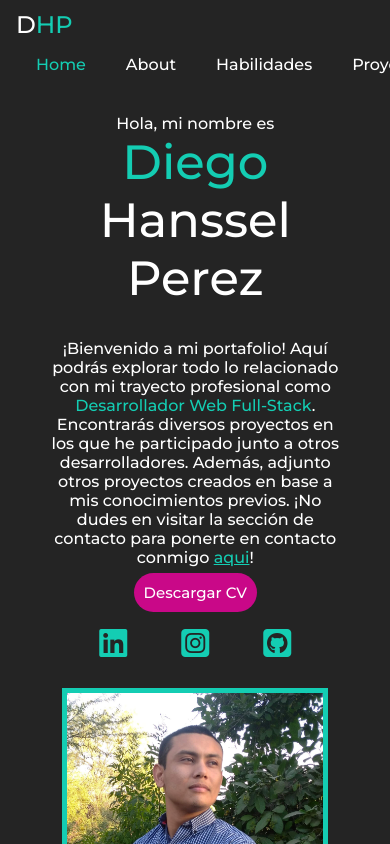
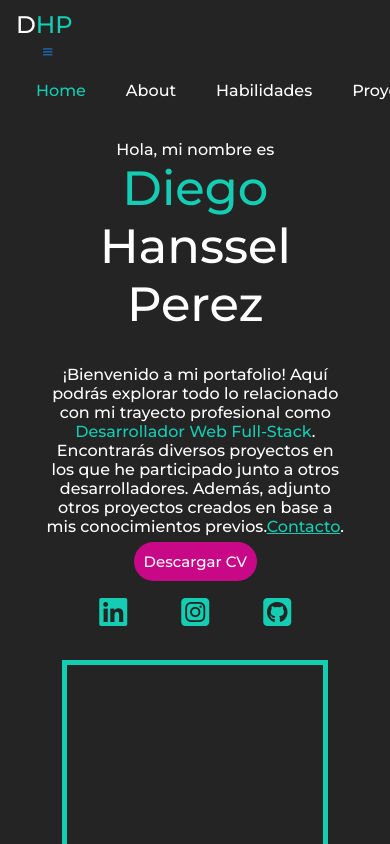
Before and after one commit to diegohansselperez/MyPortfolio, a React (Vite) app: page / in a window 390 px wide. Shown: the top 844 px of the page. Built offline with nearby package versions, Linux system fonts and the light colour scheme.

Commit message:
Agregamois un dropptoggle para el tema de menu en la barra de navegacion mobile

```diff
--- a/package.json
+++ b/package.json
@@ -10,6 +10,9 @@
     "preview": "vite preview"
   },
   "dependencies": {
+    "@emotion/react": "^11.11.3",
+    "@emotion/styled": "^11.11.0",
+    "@mui/material": "^5.15.10",
     "boxicons": "^2.1.4",
     "font-awesome": "^4.7.0",
     "react": "^18.2.0",
--- a/src/components/Header.jsx
+++ b/src/components/Header.jsx
@@ -2,6 +2,7 @@
 import { SocialItems } from './Submodules';
 import style from '../styles/Header.module.css';
 import Curriculum from '../pdf/CV Diego Hanssel Perez M2.pdf';
+import DroppToggle from '../hooks/DroppToggle';
 
 export function Header() {
   return (
@@ -12,7 +13,9 @@
             D<span>HP</span>
           </h2>
         </div>
+        <DroppToggle />
         <ul className={style.menu}>
+
           <li>
             <NavLink className={style.activo} to="/">
               Home
@@ -53,16 +56,15 @@
             <span>Desarrollador Web Full-Stack</span>. Encontrarás diversos
             proyectos en los que he participado junto a otros desarrolladores.
             Además, adjunto otros proyectos creados en base a mis conocimientos
-            previos. ¡No dudes en visitar la sección de contacto para ponerte en
-            contacto conmigo{' '}
+            previos.
             <Link
               to="/#contact_section"
               onClick
               className={style.apartado_contact}
             >
-              aqui
+              Contacto
             </Link>
-            !
+            .
           </p>
           {/* <Botton  download="Diego_Hanssel_Perez" to="../pdf/Curriculum Developer1-1.pdf" text="Descarga CV"/> */}
           <div className={style.divCv}>
--- /dev/null
+++ b/src/hooks/DroppToggle.jsx
@@ -0,0 +1,105 @@
+import React from 'react';
+import Button from '@mui/material/Button';
+import ClickAwayListener from '@mui/material/ClickAwayListener';
+import Grow from '@mui/material/Grow';
+import Paper from '@mui/material/Paper';
+import Popper from '@mui/material/Popper';
+import MenuItem from '@mui/material/MenuItem';
+import MenuList from '@mui/material/MenuList';
+
+// import Stack from '@mui/material/Stack';
+
+
+
+const DroppToggle = () => {
+
+  const [open, setOpen] = React.useState(false);
+  const anchorRef = React.useRef(null);
+
+  const handleToggle = () => {
+    setOpen((prevOpen) => !prevOpen);
+  };
+
+  const handleClose = (event) => {
+    if (anchorRef.current && anchorRef.current.contains(event.target)) {
+      return;
+    }
+
+    setOpen(false);
+  };
+
+  function handleListKeyDown(event) {
+    if (event.key === 'Tab') {
+      event.preventDefault();
+      setOpen(false);
+    } else if (event.key === 'Escape') {
+      setOpen(false);
+    }
+  }
+
+  // return focus to the button when we transitioned from !open -> open
+  const prevOpen = React.useRef(open);
+  React.useEffect(() => {
+    if (prevOpen.current === true && open === false) {
+      anchorRef.current.focus();
+    }
+
+    prevOpen.current = open;
+  }, [open]);
+
+    return (
+
+
+        <div>
+          <div className=''>
+          <Button
+          ref={anchorRef}
+          id="composition-button"
+          aria-controls={open ? 'composition-menu' : undefined}
+          aria-expanded={open ? 'true' : undefined}
+          aria-haspopup="true"
+          onClick={handleToggle}
+        >
+          <i className='bx bx-menu'></i>
+        </Button>
+
+
+        <Popper
+          open={open}
+          anchorEl={anchorRef.current}
+          role={undefined}
+          placement="bottom-start"
+          transition
+          disablePortal
+        >
+          {({ TransitionProps, placement }) => (
+            <Grow
+              {...TransitionProps}
+              style={{
+                transformOrigin:
+                  placement === 'bottom-start' ? 'left top' : 'left bottom',
+              }}
+            >
+              <Paper>
+                <ClickAwayListener onClickAway={handleClose}>
+                  <MenuList
+                    autoFocusItem={open}
+                    id="composition-menu"
+                    aria-labelledby="composition-button"
+                    onKeyDown={handleListKeyDown}
+                  >
+                    <MenuItem onClick={handleClose}>Profile</MenuItem>
+                    <MenuItem onClick={handleClose}>My account</MenuItem>
+                    <MenuItem onClick={handleClose}>Logout</MenuItem>
+                  </MenuList>
+                </ClickAwayListener>
+              </Paper>
+            </Grow>
+          )}
+        </Popper>
+      </div> </div>
+
+    )
+}
+
+export default DroppToggle
--- a/src/styles/Header.module.css
+++ b/src/styles/Header.module.css
@@ -18,6 +18,11 @@
   justify-content: space-between;
   padding: 1em 2em;
 }
+
+ .icon_dropp {
+  display: none;
+
+ }
 
 .brand {
   margin-top: -6px;
@@ -70,7 +75,7 @@
   border: 5px solid var(--azul-turquesa);
   width: 80%;
   height: 90%;
-  background-image: url('../assets/img/img_con_zoom.jpg');
+  /* background-image: url('../assets/img/img_con_zoom.jpg'); */
   background-size: cover;
   background-position: center;
   margin-left: 10px;
```
Also changed, not shown: src/hooks/DroppTogle.module.css (added), 1 other file (tests, documents, lock files or other folders).
